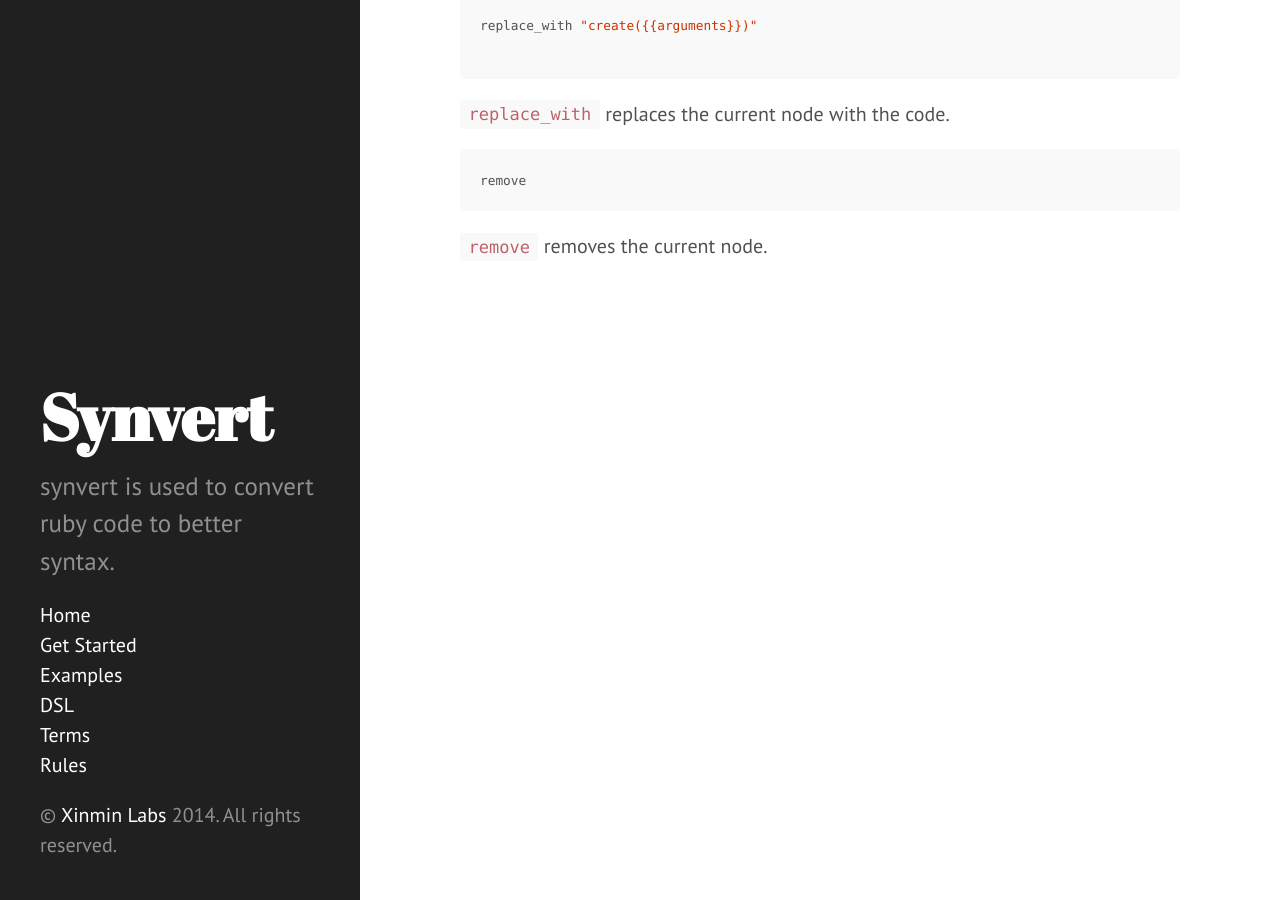
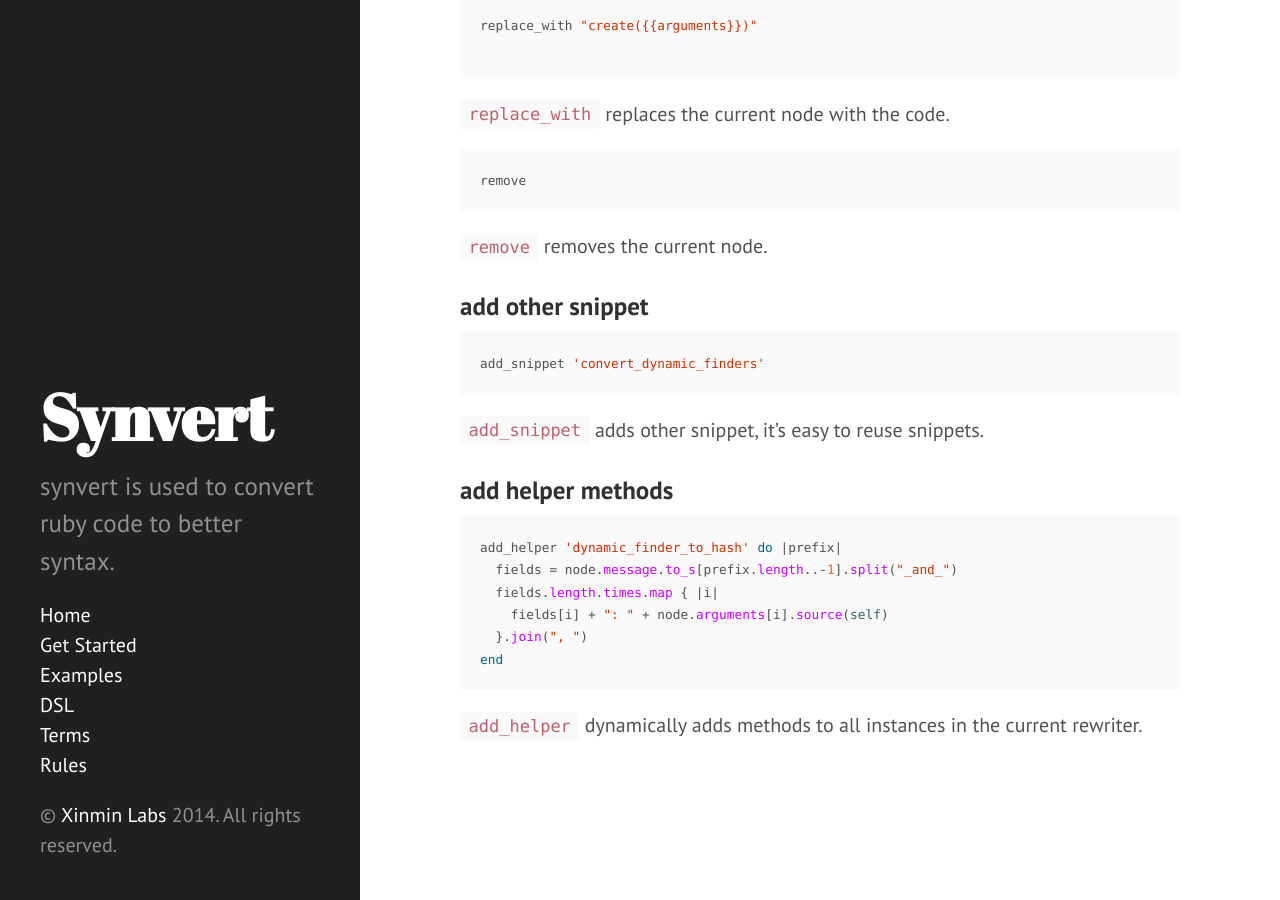
Before and after one commit to synvert-hq/synvert-ruby, a Jekyll site: the page built from dsl.md, in a window 1280 px wide and 900 px high, scrolled down 3194 px. Built offline with Jekyll 4.4.1, drawn with Linux system fonts in a browser that asks for light colours; Markdown is read by kramdown in place of the engine named in the settings; comment, search, counter and statistics services are not loaded.

Commit message:
add_snippet and add_helper in dsl synvert usage in get_started

````diff
--- a/dsl.md
+++ b/dsl.md
@@ -151,4 +151,27 @@ remove
 
 `remove` removes the current node.
 
+### add other snippet
+
+```ruby
+add_snippet 'convert_dynamic_finders'
+```
+
+`add_snippet` adds other snippet, it's easy to reuse snippets.
+
+
+### add helper methods
+
+```ruby
+add_helper 'dynamic_finder_to_hash' do |prefix|
+  fields = node.message.to_s[prefix.length..-1].split("_and_")
+  fields.length.times.map { |i|
+    fields[i] + ": " + node.arguments[i].source(self)
+  }.join(", ")
+end
+```
+
+`add_helper` dynamically adds methods to all instances in the current
+rewriter.
+
 [1]: /rules/
````
Also changed, not shown: get_started.md (+18 -1 lines), README.md (added), 3 other files.
